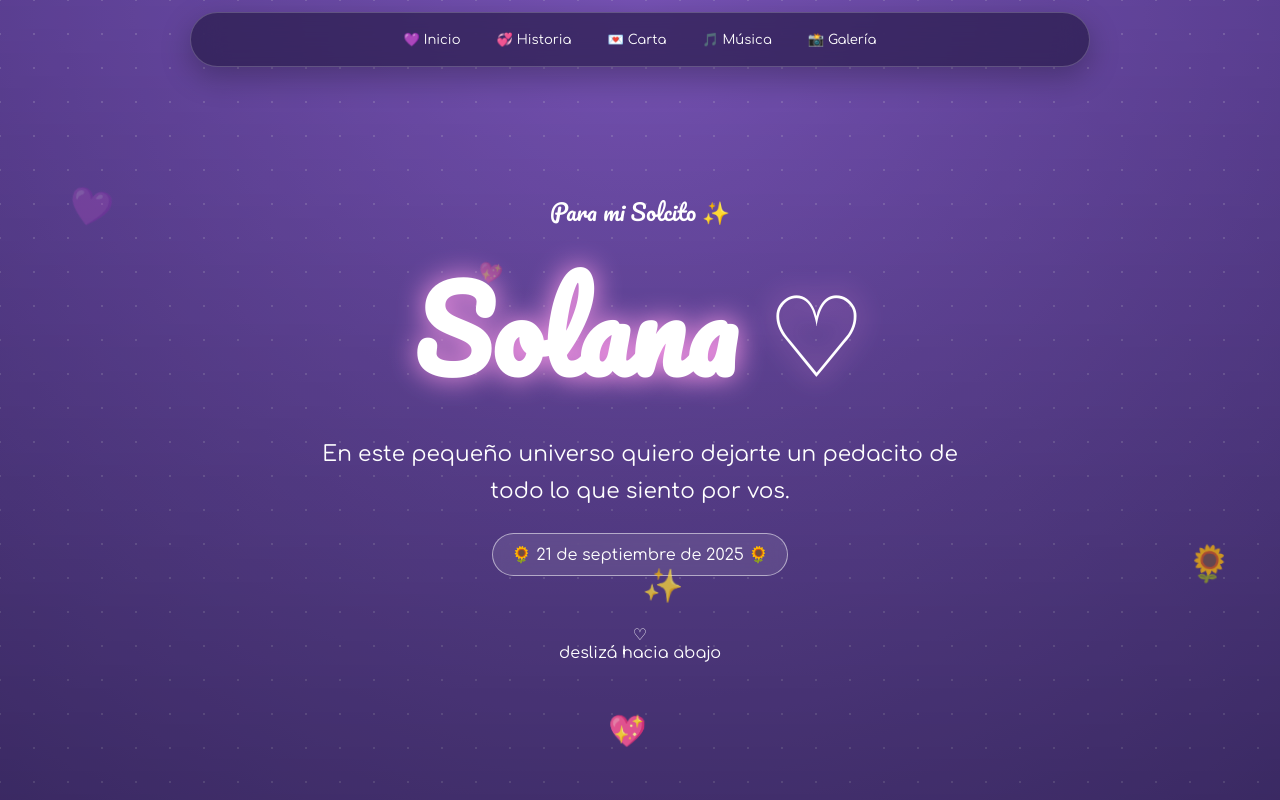
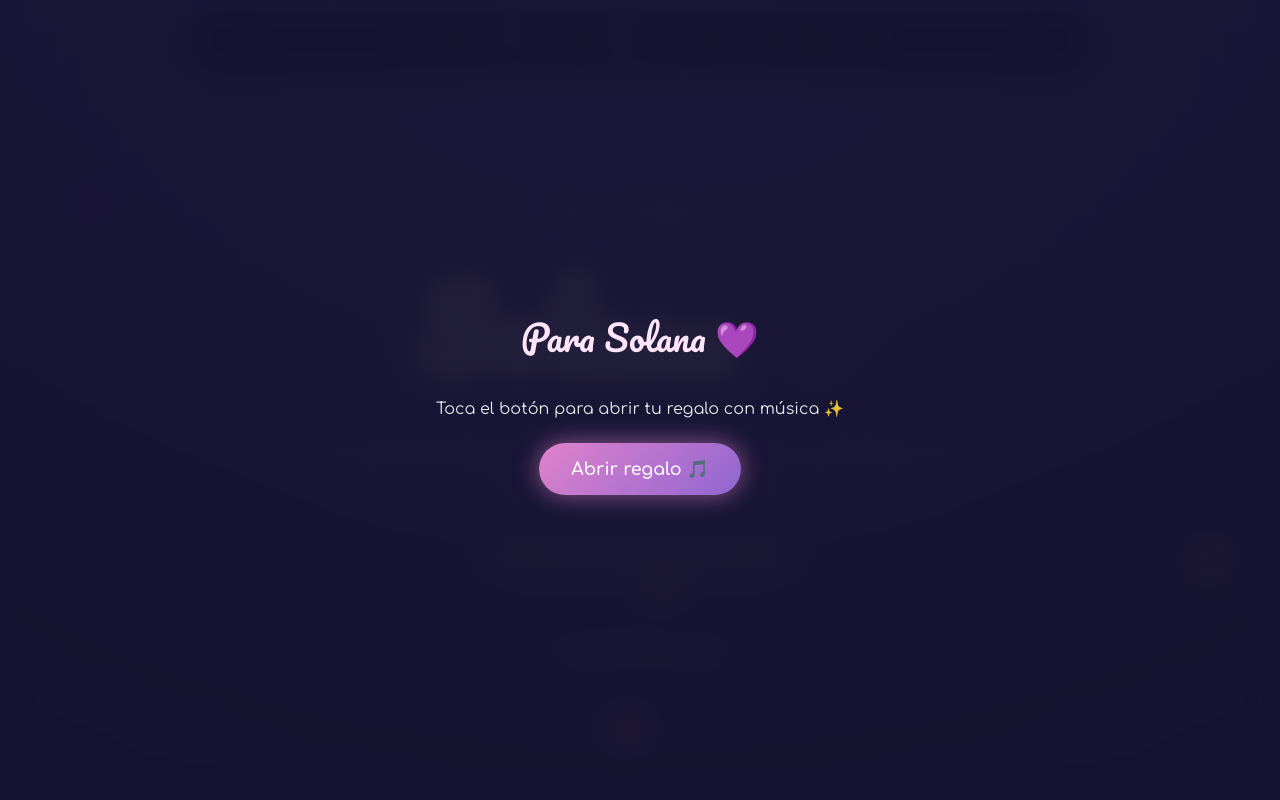
Before and after one commit to leonelmolinaj117-cmd/Mi-Solcito, a plain HTML site: page index.html in a window 1280 px wide. Shown: the top 800 px of the page. Drawn offline with Linux system fonts and the light colour scheme.

Commit message:
Update index.html

```diff
--- a/index.html
+++ b/index.html
@@ -21,6 +21,31 @@ body:before{
   background-size:34px 34px; animation:stars 20s linear infinite;
 }
 @keyframes stars{to{background-position:68px 68px}}
+
+/* Pantalla de Inicio / Bienvenida para activar música */
+.overlay-music {
+  position: fixed; inset: 0; z-index: 1000;
+  background: rgba(21, 19, 47, 0.94);
+  backdrop-filter: blur(15px);
+  display: flex; flex-direction: column; justify-content: center; align-items: center;
+  text-align: center; padding: 20px;
+  transition: opacity 0.8s ease, visibility 0.8s ease;
+}
+.overlay-music.hidden {
+  opacity: 0; visibility: hidden; pointer-events: none;
+}
+.btn-start {
+  background: linear-gradient(135deg, #e082cb, #8f66d2);
+  color: #fff; border: none; padding: 16px 32px; font-size: 1.1rem;
+  border-radius: 50px; font-family: Comfortaa, sans-serif; font-weight: 600;
+  box-shadow: 0 0 25px rgba(224, 130, 203, 0.6); cursor: pointer;
+  transition: transform 0.2s ease, box-shadow 0.2s ease;
+}
+.btn-start:hover {
+  transform: scale(1.05);
+  box-shadow: 0 0 35px rgba(224, 130, 203, 0.9);
+}
+
 nav{
   position:fixed; top:12px; left:50%; transform:translateX(-50%);
   width:min(92%,900px); z-index:20; padding:10px 14px;
@@ -95,6 +120,13 @@ footer{text-align:center;padding:50px 20px;background:#0f0d25}
 </head>
 <body>
 
+<!-- Pantalla inicial para habilitar el sonido -->
+<div class="overlay-music" id="overlay">
+  <div class="script" style="font-size: 2.2rem; margin-bottom: 15px; color: #ffe5fb;">Para Solana 💜</div>
+  <p style="margin-bottom: 25px; opacity: 0.9;">Toca el botón para abrir tu regalo con música ✨</p>
+  <button class="btn-start" onclick="startExperience()">Abrir regalo 🎵</button>
+</div>
+
 <nav>
   <a href="#inicio">💜 Inicio</a>
   <a href="#historia">💞 Historia</a>
@@ -159,8 +191,8 @@ footer{text-align:center;padding:50px 20px;background:#0f0d25}
     <div id="disc" class="disc"></div>
     <h3>Cama y Mesa</h3>
     <p>Roberto Carlos</p>
-    <audio id="audio" controls preload="auto">
-      <source src="archivo_00000000e160822f963b.mp3" type="audio/mpeg">
+    <audio id="audio" controls loop preload="auto">
+      <source src="Roberto Carlos - Cama y Mesa (Lyric Video)(MP3_160K)" type="audio/mp3">
     </audio>
     <p class="small" style="margin-top:15px">Nuestra canción especial ♡</p>
   </div>
@@ -194,6 +226,15 @@ footer{text-align:center;padding:50px 20px;background:#0f0d25}
 </footer>
 
 <script>
+const audio = document.getElementById("audio");
+const disc = document.getElementById("disc");
+const overlay = document.getElementById("overlay");
+
+function startExperience() {
+  overlay.classList.add("hidden");
+  audio.play().catch(err => console.log("Error de reproducción:", err));
+}
+
 const start = new Date("2025-09-21T00:00:00");
 
 function updateCounter(){
@@ -213,7 +254,6 @@ function updateCounter(){
 }
 updateCounter(); setInterval(updateCounter,60000);
 
-const audio=document.getElementById("audio"), disc=document.getElementById("disc");
 audio.addEventListener("play",()=>disc.classList.add("playing"));
 audio.addEventListener("pause",()=>disc.classList.remove("playing"));
 
```
